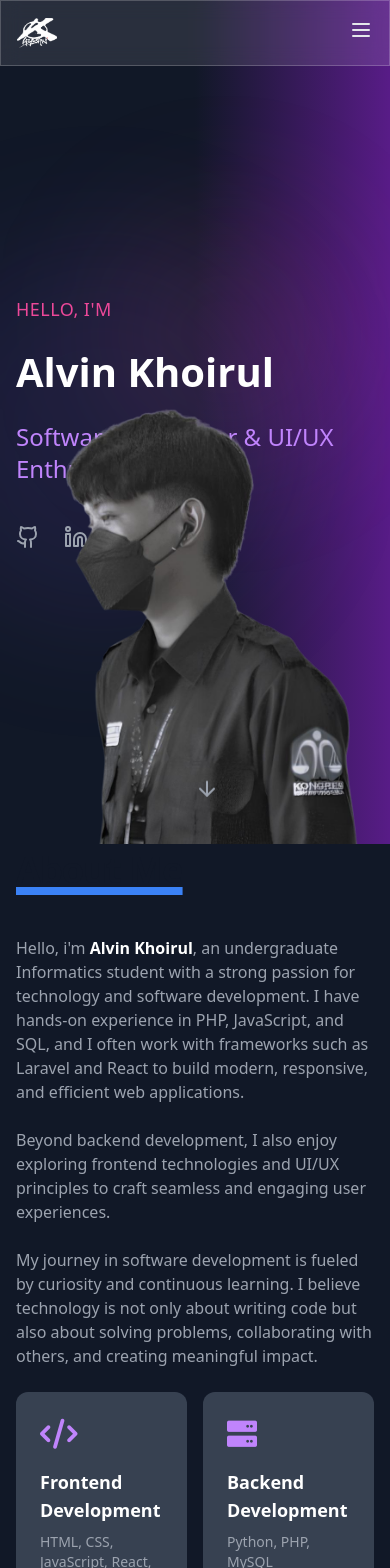
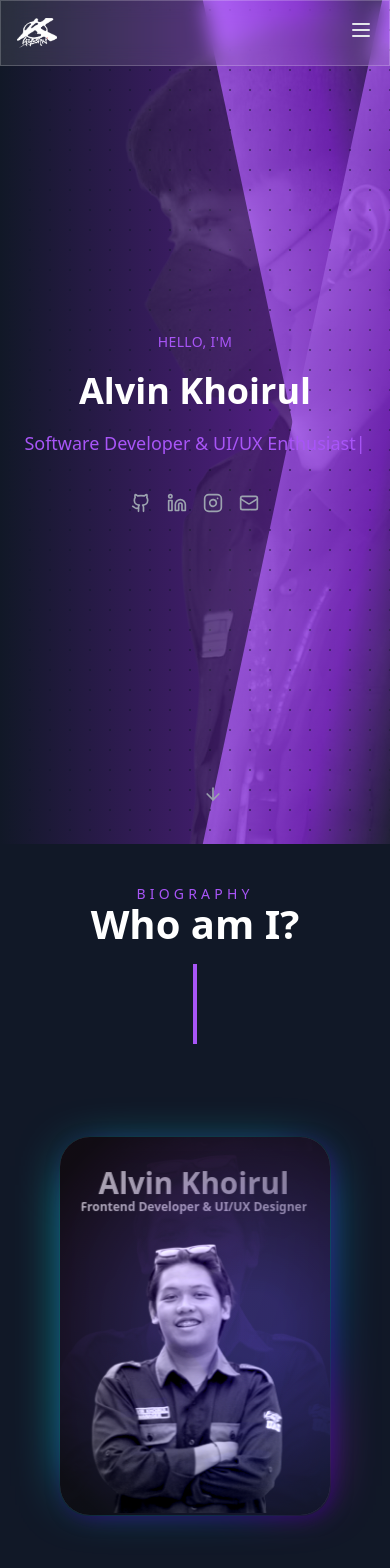
Before and after one commit to allpynn/personal-profile, a React (Vite) app: page / in a window 390 px wide. Shown: the top 1568 px of the page. Built offline with nearby package versions, Linux system fonts and the light colour scheme.

Commit message:
Add framer-motion and react-icons dependencies; update styles in Footer and Skill components

```diff
--- a/package.json
+++ b/package.json
@@ -11,10 +11,12 @@
   },
   "dependencies": {
     "@tailwindcss/vite": "^4.1.13",
+    "framer-motion": "^12.23.16",
     "gsap": "^3.13.0",
     "lucide-react": "^0.544.0",
     "react": "^19.1.1",
     "react-dom": "^19.1.1",
+    "react-icons": "^5.5.0",
     "tailwind": "^2.3.1"
   },
   "devDependencies": {
--- a/src/components/About.jsx
+++ b/src/components/About.jsx
@@ -1,62 +1,88 @@
 import React from "react";
 import ProfileCard from "./Reactbits/ProfileCard.jsx";
+import { Code2, Server } from "lucide-react"; // ganti icon biar konsisten
 import fotoProfile from "../assets/image/fotoprofile.png";
 import Grain from "../assets/image/Grain.jpg";
 
 const About = () => {
   return (
-    <section id="about" class="pt-2 pb-2 bg-gray-900">
-      <div class="max-w-7xl mx-auto px-4 sm:px-6 lg:px-8">
-        <div class="grid grid-cols-1 lg:grid-cols-2 gap-12 items-center">
+    <section id="about" className="pt-10 pb-16 bg-gray-900">
+      <div className="max-w-7xl mx-auto px-6">
+        {/* Judul Section */}
+        <div className="text-center mb-2">
+          <p className="text-purple-500 text-sm font-medium tracking-[0.3em] uppercase mb10">
+            Biography
+          </p>
+          <h2 className="text-5xl lg:text-7xl font-bold text-white mb-5">
+            Who am I?
+          </h2>
+          <div className="w-1 h-20 bg-purple-500 mx-auto"></div>
+        </div>
+
+        {/* Grid Content */}
+        <div className="grid grid-cols-1 lg:grid-cols-2 gap-12 items-center">
+          {/* Profile Card */}
+          <div className="flex justify-center items-center min-h-[65vh] bg-transparent">
+            <ProfileCard
+              name="Alvin Khoirul"
+              title="Frontend Developer & UI/UX Designer"
+              avatarUrl={fotoProfile}
+              iconUrl={fotoProfile}
+              grainUrl={Grain}
+            />
+          </div>
+
+          {/* About Text */}
           <div>
-            <h1 class="mb-12 text-4xl font-extrabold leading-none tracking-tight text-gray-900 md:text-5xl lg:text-6xl dark:text-white">
-              <span class="underline underline-offset-3 decoration-8 decoration-blue-500 dark:decoration-blue-600">
+            <h1 className="mb-10 text-3xl font-extrabold leading-none tracking-tight text-white md:text-4xl lg:text-6xl">
+              <span className="underline underline-offset-4 decoration-8 decoration-purple-500">
                 About Me
               </span>
             </h1>
-            <p class="text-gray-400 mb-6">
-              Hello, i'm
-              <span class="font-semibold text-white"> Alvin Khoirul</span>, an
-              undergraduate Informatics student with a strong passion for
+
+            <p className="text-gray-400 mb-6">
+              Hello, I'm
+              <span className="font-semibold text-white"> Alvin Khoirul</span>,
+              an undergraduate Informatics student with a strong passion for
               technology and software development. I have hands-on experience in
               PHP, JavaScript, and SQL, and I often work with frameworks such as
               Laravel and React to build modern, responsive, and efficient web
               applications.
             </p>
-            <p class="text-gray-400 mb-6">
+
+            <p className="text-gray-400 mb-6">
               Beyond backend development, I also enjoy exploring frontend
               technologies and UI/UX principles to craft seamless and engaging
               user experiences.
             </p>
-            <p class="text-gray-400 mb-6">
+
+            <p className="text-gray-400 mb-10">
               My journey in software development is fueled by curiosity and
               continuous learning. I believe technology is not only about
               writing code but also about solving problems, collaborating with
               others, and creating meaningful impact.
             </p>
-            <div class="grid grid-cols-2 gap-4 mb-6">
-              <div class="card-hover bg-gray-700 p-6 rounded-xl">
-                <i class="fas fa-code text-3xl text-purple-400 mb-4"></i>
-                <h4 class="text-lg font-semibold mb-2">Frontend Development</h4>
-                <p class="text-gray-400 text-sm">
+
+            {/* Skill Cards */}
+            <div className="grid grid-cols-2 gap-6">
+              <div className="card-hover bg-gray-800 p-6 rounded-xl border border-gray-700 hover:border-purple-500 transition">
+                <Code2 className="text-purple-400 mb-4" size={32} />
+                <h4 className="text-lg font-semibold text-white mb-2">
+                  Frontend Development
+                </h4>
+                <p className="text-gray-400 text-sm">
                   HTML, CSS, JavaScript, React, Tailwind
                 </p>
               </div>
-              <div class="card-hover bg-gray-700 p-6 rounded-xl">
-                <i class="fas fa-server text-3xl text-purple-400 mb-4"></i>
-                <h4 class="text-lg font-semibold mb-2">Backend Development</h4>
-                <p class="text-gray-400 text-sm">Python, PHP, MySQL</p>
+
+              <div className="card-hover bg-gray-800 p-6 rounded-xl border border-gray-700 hover:border-purple-500 transition">
+                <Server className="text-purple-400 mb-4" size={32} />
+                <h4 className="text-lg font-semibold text-white mb-2">
+                  Backend Development
+                </h4>
+                <p className="text-gray-400 text-sm">Python, PHP, MySQL</p>
               </div>
             </div>
-          </div>
-          <div className="flex justify-center items-center min-h-[65vh] bg-transparent">
-            <ProfileCard
-              name="Alvin Khoirul"
-              title="Frontend Developer And UI/UX Designer"
-              avatarUrl={fotoProfile}
-              iconUrl={fotoProfile}
-              grainUrl={Grain}
-            />
           </div>
         </div>
       </div>
--- a/src/components/Hero.jsx
+++ b/src/components/Hero.jsx
@@ -1,14 +1,6 @@
 import React, { useState, useEffect } from "react";
 import fotoProfile2 from "../assets/image/fotoprofile2.png";
-import {
-  Github,
-  Linkedin,
-  Twitter,
-  Mail,
-  Download,
-  ArrowDown,
-  Instagram,
-} from "lucide-react";
+import { Github, Linkedin, Mail, ArrowDown, Instagram } from "lucide-react";
 
 const Hero = () => {
   const [isVisible, setIsVisible] = useState(false);
@@ -56,7 +48,7 @@ const Hero = () => {
       href: "https://www.instagram.com/alviin.riz",
       target: "_blank",
       rel: "noopener",
-      label: "Twitter",
+      label: "Instagram",
     },
     {
       icon: Mail,
@@ -70,21 +62,87 @@ const Hero = () => {
   return (
     <section
       id="home"
-      className="relative min-h-screen flex items-center justify-center py-10 bg-gradient-to-r from-gray-900 via-gray-900 to-purple-900 overflow-hidden"
+      className="relative min-h-screen flex items-center bg-gradient-to-r from-gray-900 to-purple-800 overflow-hidden"
     >
-      {/* Background Animation */}
+      {/* Geometric Background */}
       <div className="absolute inset-0 z-0">
-        <div className="absolute top-1/4 left-1/4 w-64 h-64 bg-pink-500/10 rounded-full blur-3xl animate-float"></div>
+        <div className="absolute top-0 right-0 w-1/2 h-full bg-gradient-to-l from-gray-900 via-purple-700 to-purple-500 transform skew-x-12 translate-x-2/4"></div>
+        <div className="absolute top-0 right-0 w-1/2 h-full bg-gradient-to-l from-gray-900 via-purple-700 to-purple-500 transform -skew-x-12 translate-x-2/4"></div>
+        <div className="absolute inset-0 opacity-50">
           <div
-          className="absolute bottom-1/4 right-1/4 w-96 h-96 bg-violet-500/10 rounded-full blur-3xl animate-float"
-          style={{ animationDelay: "2s" }}
+            className="w-full h-full"
+            style={{
+              backgroundImage:
+                "radial-gradient(circle, #0f172a 1px, transparent 1px)",
+              backgroundSize: "20px 20px",
+            }}
           ></div>
         </div>
+      </div>
 
-      {/* Content Wrapper */}
-      <div className="max-w-7xl mx-auto px-4 sm:px-6 lg:px-8 relative z-10">
-        <div className="grid lg:grid-cols-2 gap-12 items-center">
-          {/* Content */}
+      {/* Content Container */}
+      <div className="w-full h-full relative z-10">
+        {/* Mobile Layout */}
+        <div className="lg:hidden relative flex items-center justify-center min-h-screen px-4 py-8">
+          {/* Foto Background di kanan */}
+          <div
+            className={`absolute top-0 right-0 bottom-0 h-full z-0 overflow-hidden transition-all duration-1000 delay-200 ${
+              isVisible
+                ? "opacity-20 translate-x-0"
+                : "opacity-0 translate-x-10"
+            }`}
+          >
+            <img
+              src={fotoProfile2}
+              alt="Alvin Khoirul"
+              className="w-full h-full object-cover object-left"
+            />
+          </div>
+
+          {/* Text Content Center */}
+          <div
+            className={`relative z-10 text-center space-y-4 transition-all duration-1000 ${
+              isVisible
+                ? "opacity-100 translate-y-0"
+                : "opacity-0 translate-y-10"
+            }`}
+          >
+            <p className="text-purple-500 text-sm font-medium tracking-wide">
+              HELLO, I'M
+            </p>
+
+            <h1 className="text-4xl sm:text-5xl font-bold leading-tight">
+              <span className="text-white">Alvin</span>{" "}
+              <span className="text-white">Khoirul</span>
+            </h1>
+
+            <h2 className="text-lg sm:text-xl text-purple-500 font-medium min-h-[2rem]">
+              {text}
+              <span className="animate-pulse">|</span>
+            </h2>
+
+            <div className="flex justify-center space-x-4 pt-4">
+              {socialLinks.map(({ icon: Icon, href, target, rel, label }) => (
+                <a
+                  key={label}
+                  href={href}
+                  target={target}
+                  rel={rel}
+                  className="text-gray-400 hover:text-purple-500 transition-all transform hover:scale-125 hover:-translate-y-1"
+                  aria-label={label}
+                >
+                  <Icon size={20} />
+                </a>
+              ))}
+            </div>
+          </div>
+        </div>
+
+        {/* Desktop Layout */}
+        <div className="hidden lg:flex h-full">
+          {/* Left: Text Content */}
+          <div className="flex-1 flex items-center px-8 xl:px-12">
+            <div className="max-w-2xl ml-20">
               <div
                 className={`space-y-6 transition-all duration-1000 ${
                   isVisible
@@ -92,61 +150,93 @@ const Hero = () => {
                     : "opacity-0 translate-y-10"
                 }`}
               >
-            <p className="text-pink-500 text-lg font-medium tracking-wide">
+                <p className="text-purple-500 text-lg font-medium tracking-wide">
                   HELLO, I'M
                 </p>
 
-            <h1 className="text-5xl lg:text-7xl font-bold leading-tight">
+                <h1 className="text-6xl xl:text-7xl font-bold leading-tight">
                   <span className="text-white">Alvin</span>{" "}
                   <span className="text-white">Khoirul</span>
                 </h1>
 
-            <h2 className="text-2xl lg:text-3xl text-purple-400 font-medium min-h-[3rem]">
+                <h2 className="text-3xl text-purple-500 font-medium min-h-[3rem]">
                   {text}
                   <span className="animate-pulse">|</span>
                 </h2>
 
-            {/* Social Links */}
                 <div className="flex space-x-6 pt-4">
-              {socialLinks.map(({ icon: Icon, href, target, rel, label }) => (
+                  {socialLinks.map(
+                    ({ icon: Icon, href, target, rel, label }) => (
                       <a
                         key={label}
                         href={href}
                         target={target}
                         rel={rel}
-                  className="text-gray-400 hover:text-pink-500 transition-all transform hover:scale-125 hover:-translate-y-1"
+                        className="text-gray-400 hover:text-purple-500 transition-all transform hover:scale-125 hover:-translate-y-1"
                         aria-label={label}
                       >
                         <Icon size={24} />
                       </a>
-              ))}
+                    )
+                  )}
                 </div>
               </div>
             </div>
           </div>
 
-      {/* Profile Image di luar grid biar nempel pojok kanan */}
+          {/* Right: Profile Image - Mentok ke tepi kanan */}
+          <div className="relative">
             <div
-        className={`absolute bottom-0 right-0 z-10 transition-all duration-1000 delay-300 ${
-          isVisible ? "opacity-100 translate-x-0" : "opacity-0 translate-x-10"
+              className={`transition-all duration-1000 delay-300 ${
+                isVisible
+                  ? "opacity-100 translate-x-0"
+                  : "opacity-0 translate-x-10"
               }`}
             >
+              {/* Container foto yang mentok ke kanan */}
+              <div className="relative h-screen flex items-center">
                 <img
                   src={fotoProfile2}
                   alt="Alvin Khoirul"
-          className="max-h-screen object-contain"
+                  className="w-full h-full xl:max-w-lg object-cover object-center rounded-2xl"
                 />
+
+                {/* Decorative circle - Desktop */}
+                <div className="absolute -bottom-8 -left-8 w-56 xl:w-64 h-56 xl:h-64 border-4 border-dashed border-purple-500 rounded-full opacity-80 animate-spin-slow"></div>
+
+                {/* Additional decorative element */}
+                <div className="absolute -top-4 -right-4 w-24 h-24 bg-gradient-to-r from-purple-500 to-pink-500 rounded-full opacity-20 blur-xl"></div>
+              </div>
+            </div>
+          </div>
+        </div>
       </div>
 
       {/* Scroll Indicator */}
-      <div className="absolute bottom-8 left-1/2 transform -translate-x-1/2 animate-bounce z-20">
+      <div className="absolute bottom-6 sm:bottom-8 left-1/2 transform -translate-x-1/2 animate-bounce z-20">
         <button
           onClick={() => scrollToSection("about")}
-          className="text-gray-400 hover:text-pink-500 transition-colors"
+          className="text-gray-400 hover:text-pink-500 transition-colors p-2"
         >
-          <ArrowDown size={24} />
+          <ArrowDown size={20} className="sm:w-6 sm:h-6" />
         </button>
       </div>
+
+      {/* Custom CSS for animations */}
+      <style jsx>{`
+        @keyframes spin-slow {
+          from {
+            transform: rotate(0deg);
+          }
+          to {
+            transform: rotate(360deg);
+          }
+        }
+
+        .animate-spin-slow {
+          animation: spin-slow 20s linear infinite;
+        }
+      `}</style>
     </section>
   );
 };
--- a/src/components/Navbar.jsx
+++ b/src/components/Navbar.jsx
@@ -1,8 +1,38 @@
-import React, { useState } from "react";
+import React, { useState, useEffect } from "react";
 import logo from "../assets/image/logo.png";
 
 const Navbar = () => {
   const [isMenuOpen, setIsMenuOpen] = useState(false);
+  const [activeSection, setActiveSection] = useState("home");
+
+  // Optional: auto-update active section saat scroll
+  useEffect(() => {
+    const handleScroll = () => {
+      const sections = ["home", "about", "skills", "experience"];
+      let current = "home";
+      sections.forEach((section) => {
+        const el = document.getElementById(section);
+        if (el && window.scrollY >= el.offsetTop - 100) {
+          current = section;
+        }
+      });
+      setActiveSection(current);
+    };
+    window.addEventListener("scroll", handleScroll);
+    return () => window.removeEventListener("scroll", handleScroll);
+  }, []);
+
+  const menuItems = [
+    { label: "Home", href: "#home" },
+    { label: "About", href: "#about" },
+    { label: "Skills", href: "#skills" },
+    { label: "Experience", href: "#experience" },
+    {
+      label: "Message Us",
+      href: "https://wa.me/6282255749407",
+      external: true,
+    },
+  ];
 
   return (
     <nav className="fixed top-0 w-full z-50 glass-effect">
@@ -10,54 +40,36 @@ const Navbar = () => {
         <div className="flex items-center justify-between h-16">
           {/* Logo */}
           <div className="flex items-center">
-            <div className="flex items-center justify-center">
             <img
               src={logo}
               alt="logo"
               className="w-10 inline-block align-middle"
             />
           </div>
-          </div>
 
           {/* Desktop Menu */}
           <div className="hidden md:flex space-x-8">
+            {menuItems.map(({ label, href, external }) => (
               <a
-              href="#home"
-              className="nav-link text-white hover:text-blue-600 px-3 py-2 rounded-md text-sm font-medium transition-colors"
+                key={label}
+                href={href}
+                target={external ? "_blank" : "_self"}
+                rel={external ? "noopener" : undefined}
+                className={`nav-link text-white px-3 py-2 rounded-md text-sm font-medium transition-colors ${
+                  activeSection === label.toLowerCase() ? "active" : ""
+                }`}
+                onClick={() => setActiveSection(label.toLowerCase())}
               >
-              Home
+                {label}
               </a>
-            <a
-              href="#about"
-              className="nav-link text-white hover:text-blue-600 px-3 py-2 rounded-md text-sm font-medium transition-colors"
-            >
-              About
-            </a>
-            <a
-              href="#skills"
-              className="nav-link text-white hover:text-blue-600 px-3 py-2 rounded-md text-sm font-medium transition-colors"
-            >
-              Skills
-            </a>
-            <a
-              href="#experience"
-              className="nav-link text-white hover:text-blue-600 px-3 py-2 rounded-md text-sm font-medium transition-colors"
-            >
-              Experience
-            </a>
-            <a
-              href="#contact"
-              className="nav-link text-white hover:text-blue-600 px-3 py-2 rounded-md text-sm font-medium transition-colors"
-            >
-              Message Us
-            </a>
+            ))}
           </div>
 
           {/* Mobile Menu Button */}
           <div className="md:hidden">
             <button
               onClick={() => setIsMenuOpen(!isMenuOpen)}
-              className="text-gray-200 hover:text-blue-600 focus:outline-none focus:text-blue-600"
+              className="text-gray-200 hover:text-purple-500 focus:outline-none focus:text-purple-500"
               aria-label="Toggle mobile menu"
               title="Toggle mobile menu"
             >
@@ -83,36 +95,20 @@ const Navbar = () => {
       {isMenuOpen && (
         <div id="mobile-menu" className="md:hidden glass-effect text-white">
           <div className="px-2 pt-2 pb-3 space-y-1">
+            {menuItems.map(({ label, href, external }) => (
               <a
-              href="#home"
-              className="block px-3 py-2 text-base font-medium text-white hover:text-blue-600 hover:bg-gray-800 rounded-md"
+                key={label}
+                href={href}
+                target={external ? "_blank" : "_self"}
+                rel={external ? "noopener" : undefined}
+                className={`block px-3 py-2 text-base font-medium rounded-md transition-colors hover:text-purple-500 hover:glass-effect ${
+                  activeSection === label.toLowerCase() ? "active" : ""
+                }`}
+                onClick={() => setActiveSection(label.toLowerCase())}
               >
-              Home
+                {label}
               </a>
-            <a
-              href="#about"
-              className="block px-3 py-2 text-base font-medium text-white hover:text-blue-600 hover:bg-gray-800 rounded-md"
-            >
-              About
-            </a>
-            <a
-              href="#skills"
-              className="block px-3 py-2 text-base font-medium text-white hover:text-blue-600 hover:bg-gray-800 rounded-md"
-            >
-              Skills
-            </a>
-            <a
-              href="#portfolio"
-              className="block px-3 py-2 text-base font-medium text-white hover:text-blue-600 hover:bg-gray-800 rounded-md"
-            >
-              Portfolio
-            </a>
-            <a
-              href="#contact"
-              className="block px-3 py-2 text-base font-medium text-white hover:text-blue-600 hover:bg-gray-800 rounded-md"
-            >
-              Message Us
-            </a>
+            ))}
           </div>
         </div>
       )}
--- a/src/components/Reactbits/css/ProfileCard.css
+++ b/src/components/Reactbits/css/ProfileCard.css
@@ -15,11 +15,11 @@
   --inner-gradient: none;
 
   --sunpillar-1: #00f6ff; /* Neon Cyan */
-    --sunpillar-2: #009dff; /* Electric Blue */
-    --sunpillar-3: #7b00ff; /* Vivid Purple */
-    --sunpillar-4: #ff00ff; /* Magenta */
-    --sunpillar-5: #ff3a8c; /* Neon Pink */
-    --sunpillar-6: #ff6f61; /* Coral Red */
+  --sunpillar-2: #007bff; /* Bright Blue */
+  --sunpillar-3: #6a00ff; /* Deep Purple */
+  --sunpillar-4: #b000ff; /* Violet */
+  --sunpillar-5: #ff0099; /* Neon Pink */
+  --sunpillar-6: #ff4d4d; /* Soft Red */
 
   --sunpillar-clr-1: var(--sunpillar-1);
   --sunpillar-clr-2: var(--sunpillar-2);
--- a/src/components/Skill.jsx
+++ b/src/components/Skill.jsx
@@ -9,7 +9,7 @@ const Skill = () => {
       <div class="max-w-7xl mx-auto px-4 sm:px-6 lg:px-8">
         <div class="text-center mb-12">
           <h1 class="mb-5 text-4xl font-extrabold leading-none tracking-tight text-white md:text-5xl lg:text-6xl">
-            <span class="underline underline-offset-4 decoration-8 decoration-blue-500">
+            <span class="underline underline-offset-4 decoration-8 decoration-purple-500">
               Skills & Expertise
             </span>
           </h1>
--- a/src/main.jsx
+++ b/src/main.jsx
@@ -2,7 +2,6 @@ import { StrictMode } from "react";
 import { createRoot } from "react-dom/client";
 import "./index.css";
 import Navbar from "./components/Navbar.jsx";
-import BannerHero from "./components/BannerHero.jsx";
 import About from "./components/About.jsx";
 import Skill from "./components/Skill.jsx";
 import Experience from "./components/Experience.jsx";
```
Also changed, not shown: src/components/Experience.jsx (+23 -79 lines), src/components/Footer.jsx (+16 -15 lines), src/index.css (+15 -10 lines), 1 other file (tests, documents, lock files or other folders). Lines whose indentation alone changed are shown as unchanged.
